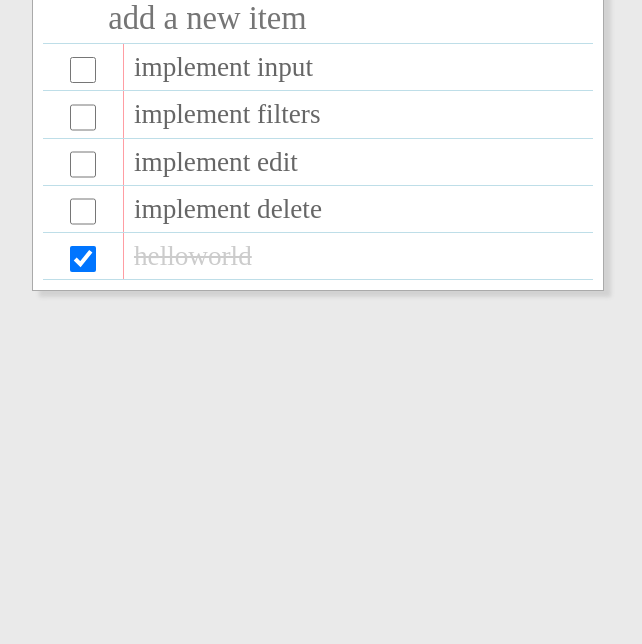
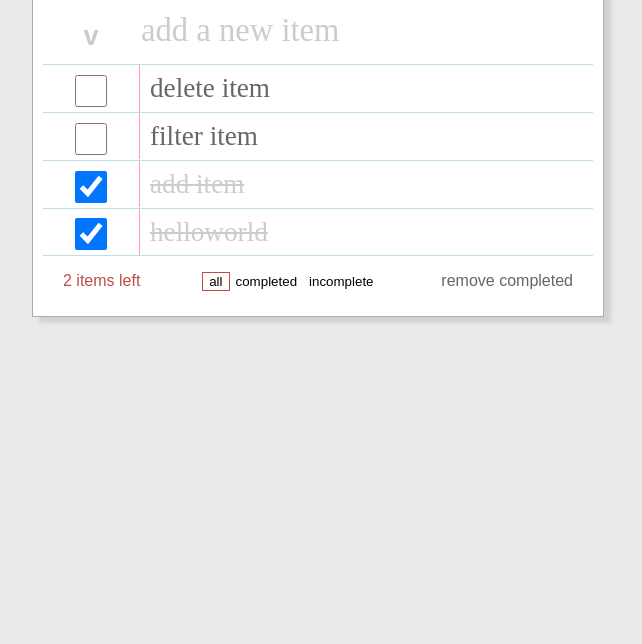
Before and after one commit to susanmathew314/React-Practice, a React app in the folder Todo/: page / in a window 1280 px wide. Shown: the part 156-800 px from the top of the page, without its empty margins (333-975 px from the left). Built offline with nearby package versions, Linux system fonts and the light colour scheme; a web font is replaced by a local one.

Commit message:
implemented adding items, started on filtering

```diff
--- a/Todo/src/index.css
+++ b/Todo/src/index.css
@@ -12,8 +12,8 @@
 
 */
 body{
-	padding: 0px;
-	padding-top: 50px;
+	padding: 50px 0px;
+
 	font-family: sans-serif;
 	min-width: 230px;
 	max-width: 550px;
@@ -25,7 +25,7 @@ h1{
 	font-family: 'Raleway', sans-serif;
 	text-align: center;
 	font-size: 5em;
-	color: #bedee8;
+	color: #bd4c4c;
 	padding: 0px;
 	margin: 0px;
 }
@@ -46,28 +46,75 @@ form{
 	border-bottom: 1px solid #bedee8;
 }
 	form.newitem input{
+		line-height: 2em;
 		font-size: 1.2em;
-	padding-left: 2em;
 		font-family: 'Shadows Into Light Two', cursive;
 		border: none;
 		box-sizing: border-box;
+		color: #666;
+	}
+	form.newitem button{
+		margin: 5px 1rem;
+		vertical-align: middle;
+		width: 4rem;
+		height: 2rem;
+		font-size: 1em;
+		font-weight: bold;
+		background: transparent;
+		border: none;
+		color: #ccc;
 	}
 :focus{outline: 0;}
 
+input::-webkit-input-placeholder {
+	color:#ccc;
+	transition: ease-in-out, color .15s ease-in-out;
+}
+input:-moz-placeholder {
+	color:#ccc;
+	transition: ease-in-out, color .15s ease-in-out;
+}
+input::-moz-placeholder {
+	color:#ccc;
+	transition: ease-in-out, color .15s ease-in-out;
+}
+input:-ms-input-placeholder {
+	color:#ccc;
+	transition: ease-in-out, color .15s ease-in-out;
+}
+
+input:focus::-webkit-input-placeholder {
+	color:transparent;
+	transition: ease-in-out, color .15s ease-in-out;
+}
+input:focus:-moz-placeholder {
+	color:transparent;
+	transition: ease-in-out, color .15s ease-in-out;
+}
+input:focus::-moz-placeholder {
+	color:transparent;
+	transition: ease-in-out, color .15s ease-in-out;
+}
+input:focus:-ms-input-placeholder {
+	color:transparent;
+	transition: ease-in-out, color .15s ease-in-out;
+}
+
+
+
+
 input[type="checkbox" i] {
-	margin: 5px 2em;
+	margin: 5px 2rem;
 	vertical-align: middle;
-	width: 2em;
-	height: 2em;
-	-webkit-border-radius: 50%;
-	-moz-border-radius: 50%;
-	border-radius: 50%;
+	width: 2rem;
+	height: 2rem;
 }
 label.item{
 	border-left: 1px solid #ff9da3;
 	padding-left: 10px;
 	height: 100%;
 	display: inline-block;
+	transition: ease-in-out, color .25s ease-in-out;
 	/* position: relative; */
 	/* top: .3em; */
 }
@@ -75,3 +122,24 @@ label.completed{
 	color: #ccc;
 	text-decoration: line-through;
 }
+
+.list-footer{
+	padding: 0px 20px;
+	display: flex;
+	justify-content: space-between;
+	align-items: baseline;
+}
+.list-footer>*{
+}
+.list-footer .uncompleted-count{
+	color: #bd4c4c;
+	display: inline-block;
+}
+.list-footer button{
+	background: transparent;
+	border: 0px;
+	margin: 10px 0px;
+}
+.list-footer button.selected{
+	border: 1px solid #bd4c4c;
+}
--- a/Todo/src/index.js
+++ b/Todo/src/index.js
@@ -18,57 +18,103 @@ class List extends React.Component{
 		super(props);
 		this.state = {
 			items: [
-				{id: 2, completed: false, text: "implement input"},
-				{id: 3, completed: false, text: "implement filters"},
-				{id: 4, completed: false, text: "implement edit"},
-				{id: 5, completed: false, text: "implement delete"},
-				{id: 1, completed: true, text: "helloworld"},
+				{id: 3, completed: false, text: "delete item"},
+				{id: 2, completed: false, text: "filter item"},
+				{id: 1, completed: true, text: "add item"},
+				{id: 0, completed: true, text: "helloworld"},
 			],//{completed: true, text: "helloworld", editing: false}
-			filter: null,
+			filter: "all",
 		}
-		this.nextId = 5;
+		this.nextId = this.state.items.length;
 		this.onChangeCompleted = this.onChangeCompleted.bind(this);
+		this.onSubmitNew = this.onSubmitNew.bind(this);
+		this.onfilter = this.onfilter.bind(this);
 	}
 	onChangeCompleted(id){
 		var item = this.state.items.filter((item)=>item.id===id)[0];
 		console.log(item);
 		item.completed = !item.completed;
-		const completed = this.state.items.filter((item)=>item.completed)//.sort((a,b)=>a.id > b.id)
-		const uncompleted = this.state.items.filter((item)=>!item.completed).sort((a,b)=>a.id > b.id)
-		var newList = uncompleted.concat(completed);
+		const newList = this.state.items.sort( (a,b) => a.completed ===true && a.completed === b.completed ? 0:  a.completed === true? 1 : b.completed === true? -1 : a.id < b.id);
 		this.setState({items: newList});
+	}
+	onSubmitNew(text){
+		var newItem = {id: this.nextId++, completed: false, text: text}
+		const items = this.state.items.slice();
+		items.unshift(newItem);
+		this.setState({items: items});
+	}
+	onfilter(filter){
+		this.setState({filter: filter});
 	}
 	render(){
 
 		return(
 		<div className="list-container">
-			<ListInput />
+			<ListInput onSubmitNew={this.onSubmitNew } />
 			{this.state.items.map((item)=>
-				<ListItem onChangeCompleted={this.onChangeCompleted} key={item.id} id={item.id} completed={item.completed} text={item.text}/>
+				<ListItem onSubmitNew={this.onSubmitNew} onChangeCompleted={this.onChangeCompleted} key={item.id} id={item.id} completed={item.completed} text={item.text}/>
 			)}
+			<div className="list-footer">
+				<p className="uncompleted-count">{this.state.items.filter((i)=>!i.completed).length + " items left"}</p>
+				<div>
+				<button className={this.state.filter === "all" ? "selected" : "unselected"}
+					onClick={()=>{this.onfilter("all")}}
+					>all</button>
+				<button className={this.state.filter === "completed" ? "selected" : "unselected"}
+					onClick={()=>{this.onfilter("completed")}}
+					>completed</button>
+				<button className={this.state.filter === "incomplete" ? "selected" : "unselected"}
+					onClick={()=>{this.onfilter("incomplete")}}
+					>incomplete</button>
+				</div>
+				<p>{this.state.items.filter((i)=>i.completed).length != 0? "remove completed": ""}</p>
+			</div>
 		</div>
 		)
 	}
 }
-function ListInput(props){
+class ListInput extends React.Component{
+	constructor(props){
+		super(props);
+		this.state = {
+			value:"",
+		}
+		this.handleChange = this.handleChange.bind(this)
+		this.handleSubmit = this.handleSubmit.bind(this)
+	}
+	handleChange(e){
+		this.setState({value: e.target.value});
+	}
+	handleSubmit(e){
+		e.preventDefault();
+		const text = this.state.value;
+		this.setState({value:""})
+		if (text!== "")
+			this.props.onSubmitNew(text);
+	}
+	render(){
 		return (
-		<form className="newitem" action="javascript:void(0);">
-			<input type="text" name="newitem" placeholder="add a new item"/>
+			<form className="newitem" action="javascript:void(0);" onSubmit={this.handleSubmit}>
+				<button type="submit">v</button>
+				<input onChange={this.handleChange}type="text" value={this.state.value} name="newitem" placeholder="add a new item"/>
 			</form>
 		)
+	}
+}
+class ListItem extends React.Component{
 
-}
-function ListItem(props){
+	render(){
 		var classes = ["item"];
-	if (props.completed)
+		if (this.props.completed)
 			classes.push("completed");
 
 		return (
 			<form>
-			<input type="checkbox" name="status" checked={props.completed} onChange={()=> props.onChangeCompleted(props.id)}/>
-			<label className={classes.join(" ")} >{props.text}</label>
+				<input type="checkbox" name="status" checked={this.props.completed} onChange={()=> this.props.onChangeCompleted(this.props.id)}/>
+				<label className={classes.join(" ")} >{this.props.text}</label>
 			</form>
 		)
+	}
 }
 class EditItem extends React.Component{
 
```
Lines whose indentation alone changed are shown as unchanged.
